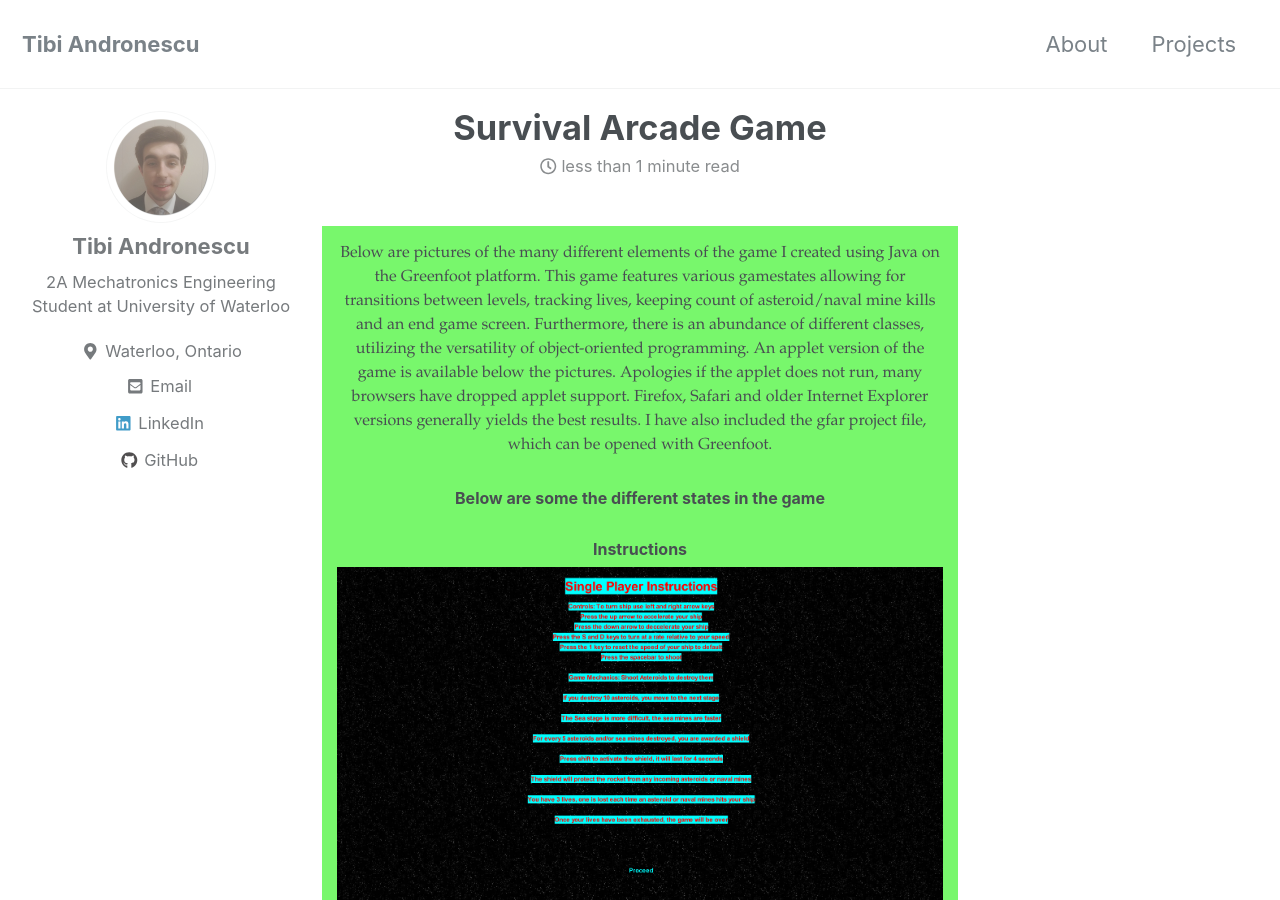
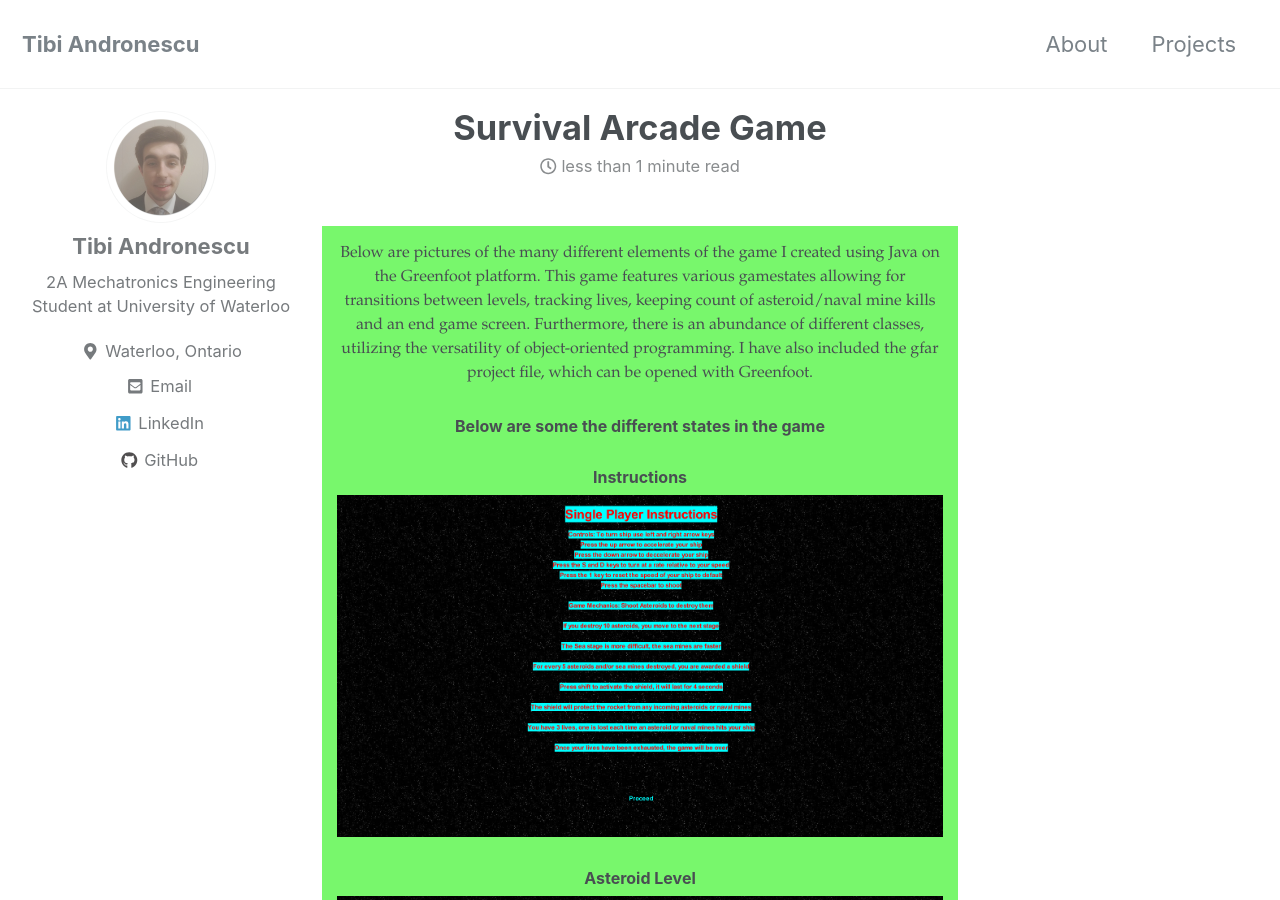
Before and after one commit to tandronescu/tandronescu.github.io, a Jekyll site: the page built from _posts/2017-06-15-Survival-Game.md, in a window 1280 px wide and 900 px high. Built offline with Jekyll 4.4.1, drawn with Linux system fonts in a browser that asks for light colours; nearby versions of some CDN libraries.

Commit message:
Changed wording for survival game

```diff
--- a/_posts/2017-06-15-Survival-Game.md
+++ b/_posts/2017-06-15-Survival-Game.md
@@ -15,9 +15,7 @@ header:
   <p> Below are pictures of the many different elements of the game I created using Java on the Greenfoot platform.
       This game features various gamestates allowing for transitions between levels, tracking lives, keeping count of
       asteroid/naval mine kills and an end game screen. Furthermore, there is an abundance of different classes, utilizing
-      the versatility of object-oriented programming. An applet version of the game is available below the pictures.
-      Apologies if the applet does not run, many browsers have dropped applet support. Firefox, Safari and older Internet
-      Explorer versions generally yields the best results. I have also included the gfar project file, which can be opened
+      the versatility of object-oriented programming.  I have also included the gfar project file, which can be opened
       with Greenfoot. </p>
   <h3> Below are some the different states in the game </h3>
   <h3> Instructions </h3>
```
